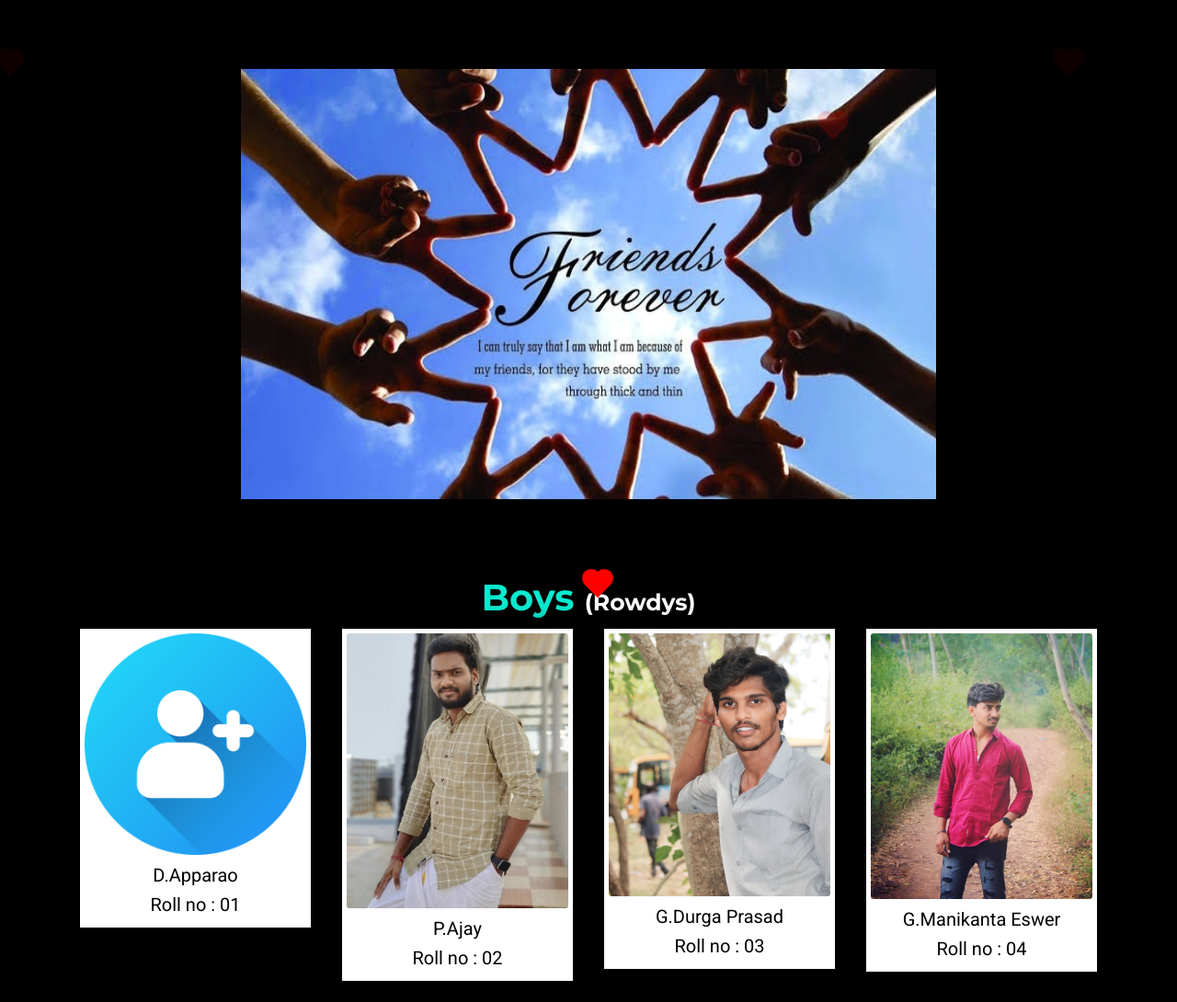
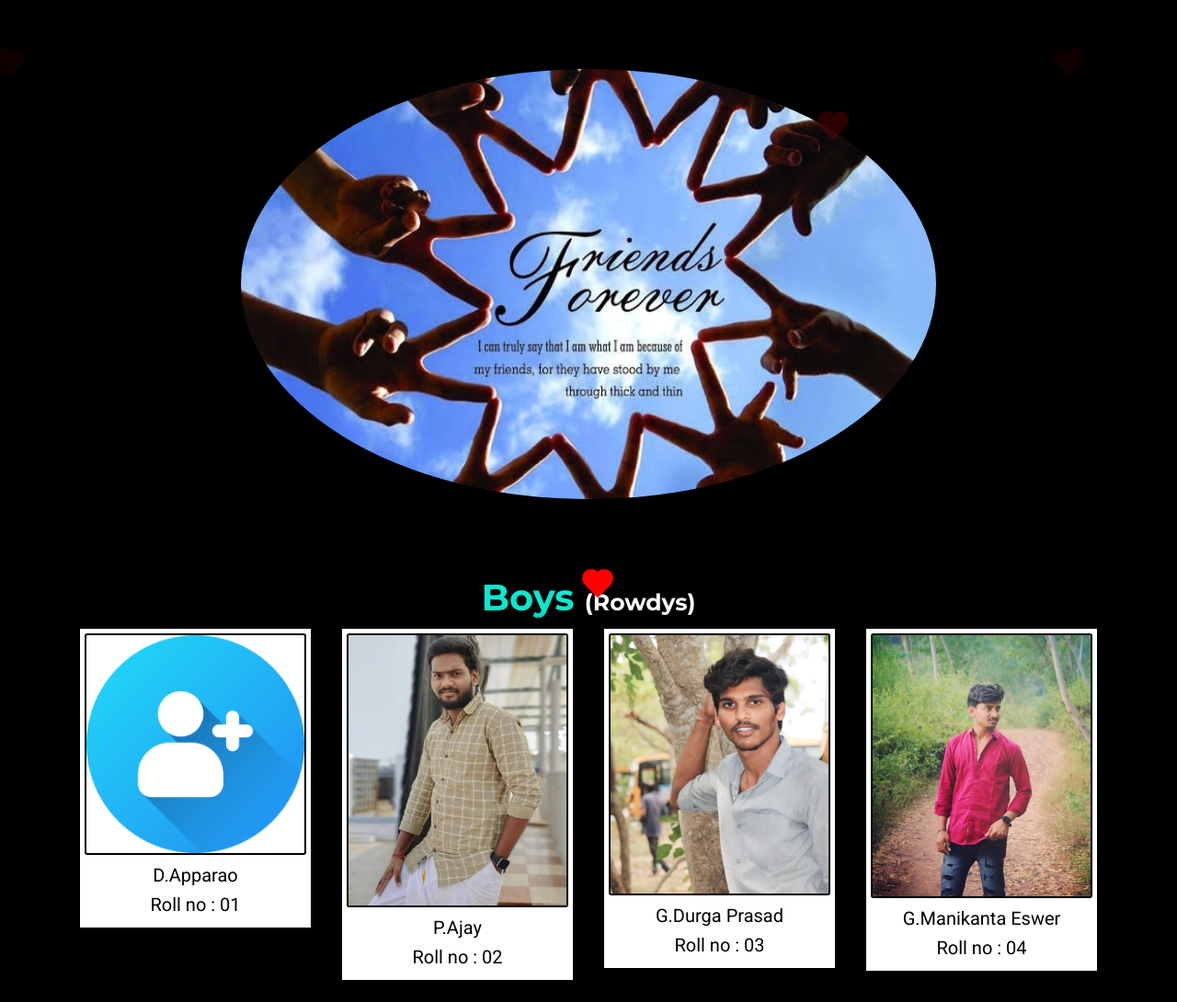
Before and after one commit to Durgaprasadgalla/friends_Album, a plain HTML site: page index.html in a window 1280 px wide. Shown: the part 174-1264 px from the top of the page at 92% size. Drawn offline with nearby package versions, Linux system fonts and the light colour scheme.

Commit message:
Update style.css

```diff
--- a/style.css
+++ b/style.css
@@ -48,6 +48,7 @@
 }
 .container-img{
     width: 100%;
+    border-radius:50%;
 }
 /* Floating Hearts for Friendship Animation */
 .heart {
@@ -181,6 +182,7 @@ span{
     background-color: rgb(233, 149, 149);
 }
 .card-img{
+    border: 2px solid black;
     width: 100%;
     height: 100%;
 }
```
